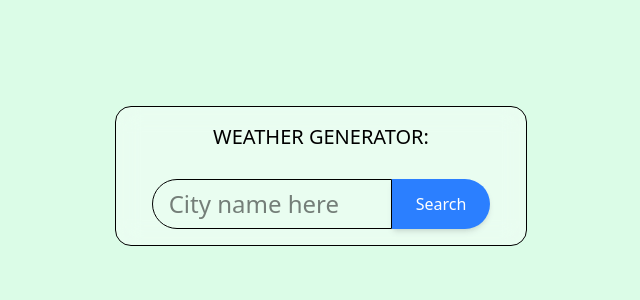
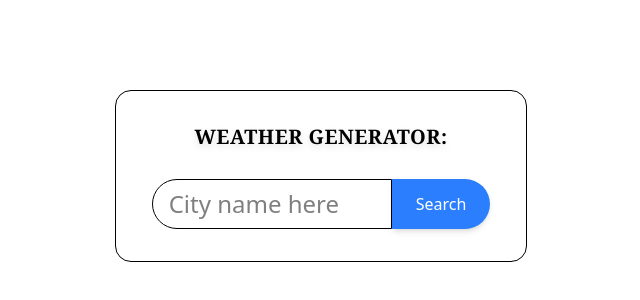
Before and after one commit to exeRik/Weatherapp, a React (Vite) app: page / in a window 1280 px wide. Shown: the part 224-524 px from the top of the page, without its empty margins (319-959 px from the left). Built offline with nearby package versions, Linux system fonts and the light colour scheme.

Commit message:
final chnages

```diff
--- a/src/components/Weatherr.jsx
+++ b/src/components/Weatherr.jsx
@@ -46,7 +46,7 @@ const Weatherr = () => {
   };
 
 const chooseBgClass = () => {
-  if (!data || !data.current || !data.current.condition) return "bg-green-100";
+  if (!data || !data.current || !data.current.condition) return "bg-white-200";
 
   const condition = data.current.condition.text.toLowerCase();
 
@@ -60,11 +60,11 @@ const chooseBgClass = () => {
 
   return (
     <div className={`flex items-center justify-center h-screen ${chooseBgClass()}`}>
-      <div className="border border-2xl bg-white/40 backdrop-blur-md shadow-6xl rounded-2xl max-w-150 p-9 py-4 flex flex-col items-center">
+      <div className="border border-2xl bg-white/40 backdrop-blur-md shadow-6xl rounded-2xl max-w-150 p-9 py-8 flex flex-col items-center">
 
         {/* Input Section */}
 
-        <div className="text-xl">WEATHER GENERATOR:<br/><br/></div>
+        <div className="text-xl text-black drop-shadow-md tracking-wide font-bold  font-serif uppercase">WEATHER GENERATOR:<br/><br/></div>
 
         <div className="flex">
           <input
@@ -88,8 +88,8 @@ const chooseBgClass = () => {
         </div>
 
         {/* Loading / Error */}
-        {loading && <p className="mt-4">Loading...</p>}
-        {error && <p className="mt-4 text-red-600">{error}</p>}
+        {loading && <p className="mt-4 text-2xl">Loading...</p>}
+        {error && <p className="mt-4 text-red-600 text-xl">{error}</p>}
 
         {/* Weather Display */}
         {data && !loading && !error && (
```
